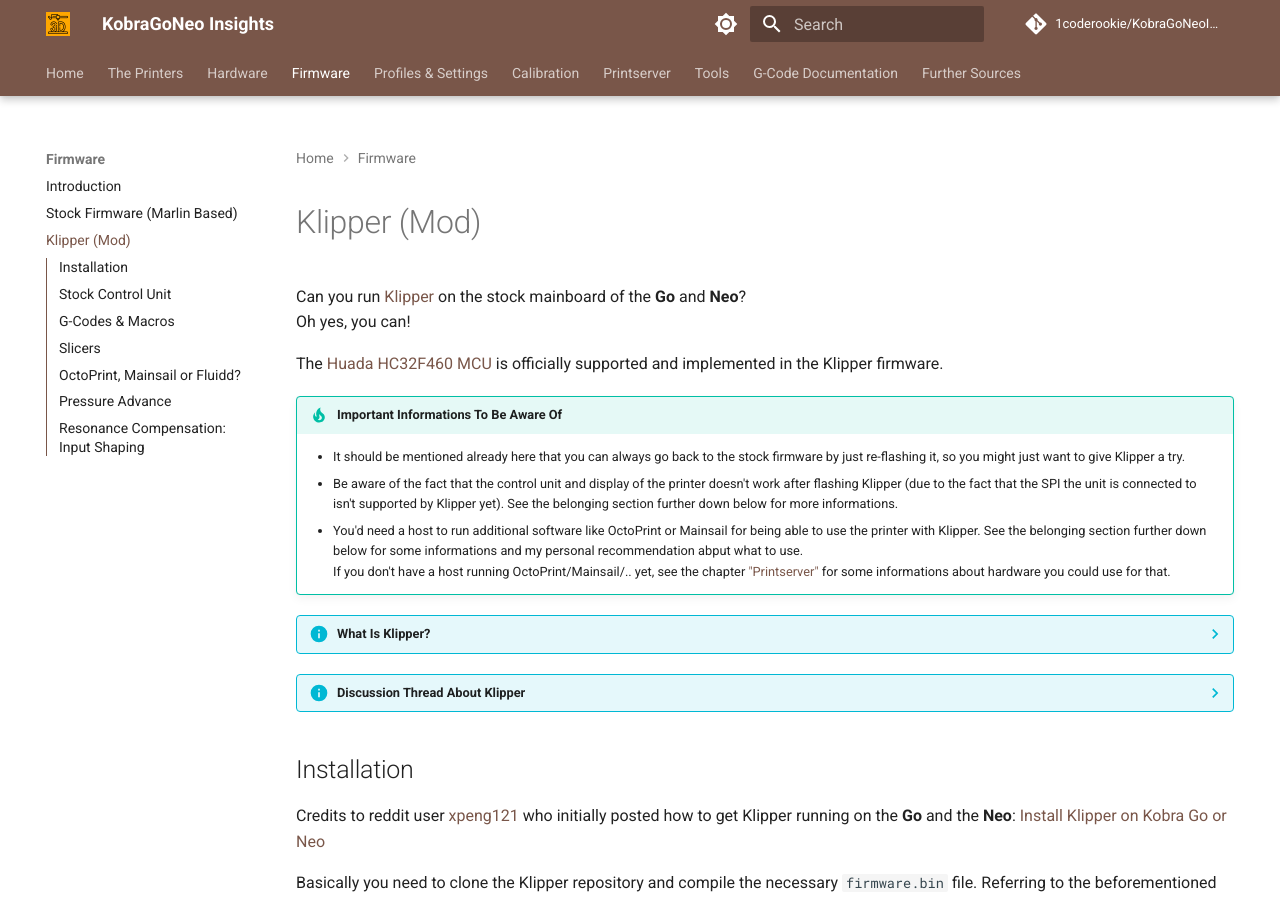
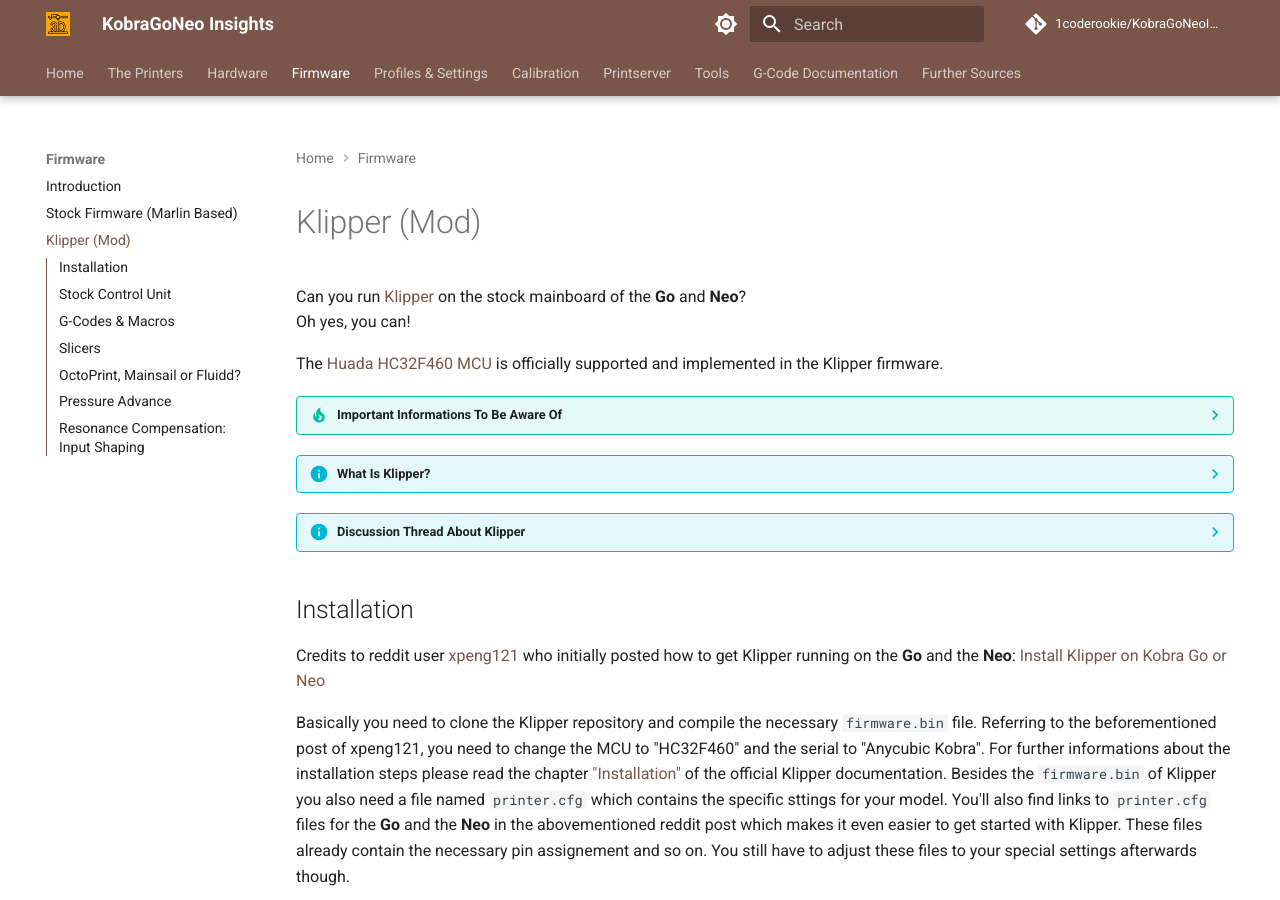
Before and after one commit to 1coderookie/KobraGoNeoInsights, an MkDocs documentation site: the page built from docs/firmware/fw_klipper.md, in a window 1280 px wide and 900 px high. Built offline with MkDocs 1.6.1 and Material for MkDocs 9.7.7, drawn with Linux system fonts in a browser that asks for light colours; comment, search, counter and statistics services are not loaded.

Commit message:
Update fw_klipper.md

```diff
--- a/docs/firmware/fw_klipper.md
+++ b/docs/firmware/fw_klipper.md
@@ -7,7 +7,7 @@
 
 The [Huada HC32F460 MCU](https://github.com/Klipper3d/klipper/commit/72b6bd7efa1ae282220b4bdcfb789075807ebfd2) is officially supported and implemented in the Klipper firmware.
 
-!!! tip "Important Informations To Be Aware Of"
+??? tip "Important Informations To Be Aware Of"
 
     - It should be mentioned already here that you can always go back to the stock firmware by just re-flashing it, so you might just want to give Klipper a try.
     - Be aware of the fact that the control unit and display of the printer doesn't work after flashing Klipper (due to the fact that the SPI the unit is connected to isn't supported by Klipper yet). See the belonging section further down below for more informations.
```
